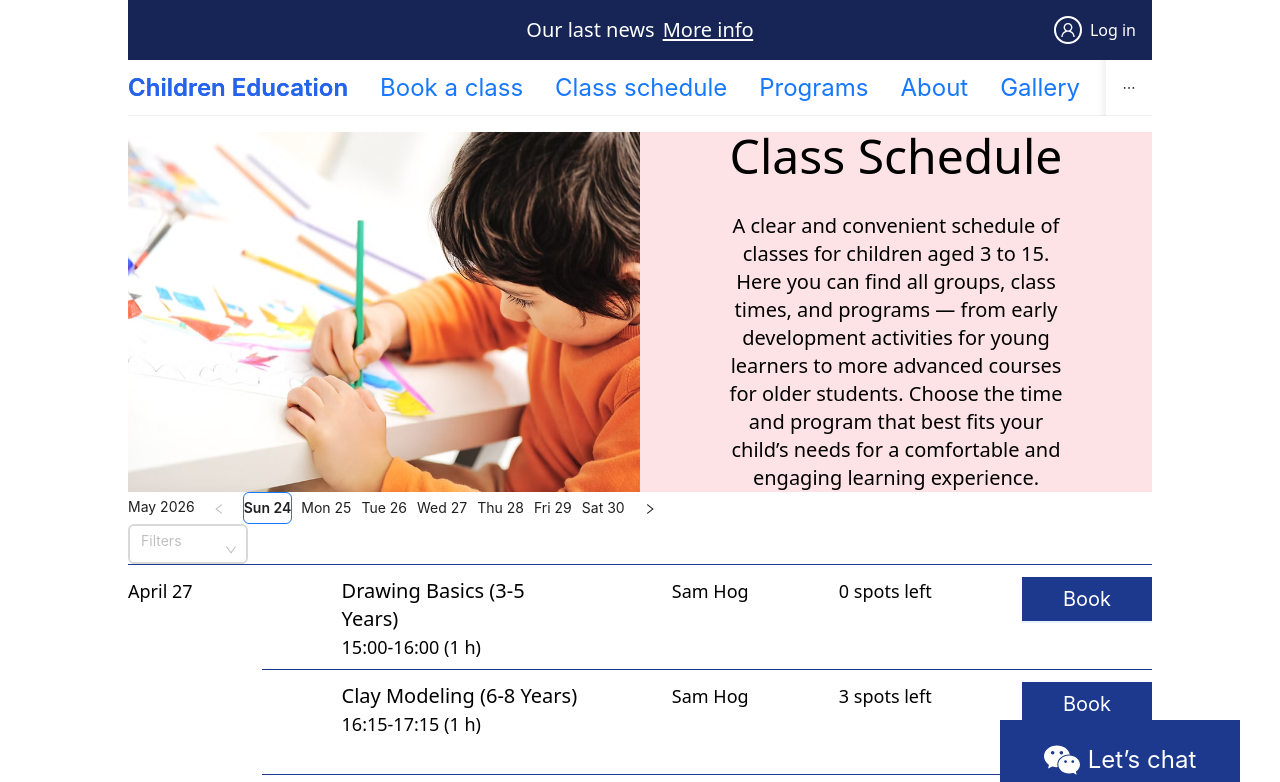
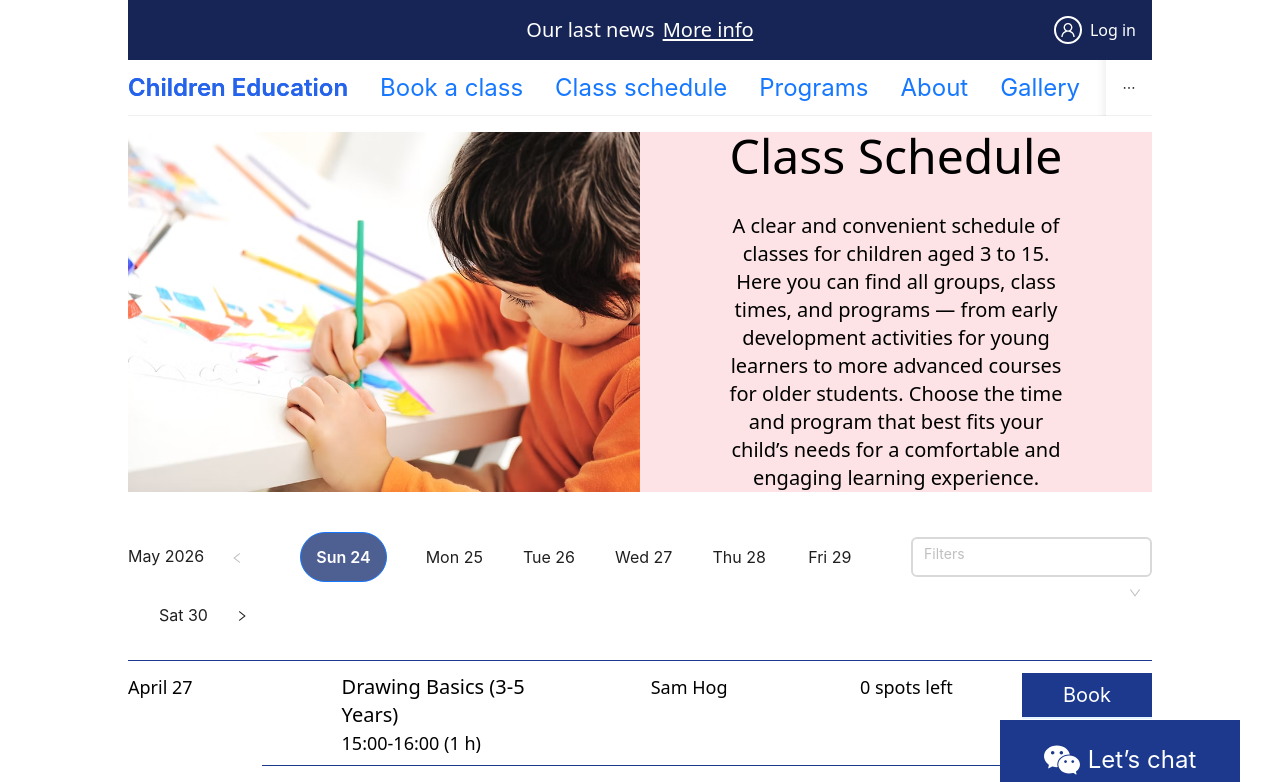
Before and after one commit to nekrasowa/Education-Club-for-toddlers, a Next.js app: page /schedule in a window 1280 px wide. Shown: the top 782 px of the page. Built offline with nearby package versions, Linux system fonts and the light colour scheme.

Commit message:
Add styles to Filter and Select items

```diff
--- a/src/components/ui/ClassesSchedule/ClassItem.tsx
+++ b/src/components/ui/ClassesSchedule/ClassItem.tsx
@@ -23,7 +23,7 @@ export function ClassItem({
           <p className='title w-80 pl-20'>{`${activity} (${age_group} ${schedule.years})`}</p>
           <p className='time text-lg pl-20'>{`${time} (${duration} ${schedule.hour})`}</p>
         </div>
-        <p className='staff text-lg'>{tutor}</p>
+        <p className='staff w-35 text-lg'>{tutor}</p>
         <p className='spots text-lg'>{`${freeSpots} ${schedule.spotsLeft}`}</p>
         {/* add disabling if 0 spots */}
         <Link href={`/book/${id}}`}>
--- a/src/components/ui/ClassesSchedule/FilteringClassesList.tsx
+++ b/src/components/ui/ClassesSchedule/FilteringClassesList.tsx
@@ -1,11 +1,12 @@
 'use client'
 
-import { Pagination, Select } from 'antd'
+import { ConfigProvider, Pagination, Select } from 'antd'
 
 import { ClassItem } from './ClassItem'
 import { ThinLine } from '@/components/elements/ThinLine'
 import { classesList } from '@/public/classesList'
 import { schedule } from '@/locales/en/schedule'
+import './filteringClassesList.module.css'
 
 export type TClassItem = {
   id: string
@@ -80,6 +81,17 @@ const filteredClassesList = createScheduledClassesList(classesList)
 export function FilteringClassesList() {
   return (
     <>
+      <div className='headOfList flex justify-between'>
+        <ConfigProvider
+          theme={{
+            components: {
+              Pagination: {
+                itemActiveBg: '#4e6091',
+                itemSize: 50,
+              },
+            },
+          }}
+        >
           <Pagination
             total={7}
             pageSize={1}
@@ -93,15 +105,15 @@ export function FilteringClassesList() {
             }}
             defaultPageSize={7}
           />
+        </ConfigProvider>
 
         <Select
           mode='tags'
-        style={{ width: 120 }}
           onChange={handleChange}
           options={filterOptions}
           placeholder={schedule.selectPlaceholder}
         />
-
+      </div>
       <div className='classesList flex flex-col w-full'>
         {Array.from(filteredClassesList.entries()).map(([date, classes]) => (
           <div className='dayBlock flex flex-row' key={date}>
--- /dev/null
+++ b/src/components/ui/ClassesSchedule/filteringClassesList.module.css
@@ -0,0 +1,29 @@
+:global(.ant-pagination) {
+  width: 65rem;
+  margin-top: 40px;
+  margin-bottom: 20px;
+  font-size: medium;
+}
+
+:global(.ant-pagination .ant-pagination-item-active) {
+  color: #fff;
+  border-radius: 25px;
+  border-color: none;
+  padding-left: 15px;
+  padding-right: 15px;
+}
+:global(.ant-pagination-item) {
+  margin-left: 30px;
+  margin-right: 30px;
+}
+
+:global(.ant-select-multiple.ant-select-show-arrow.ant-select-show-search) {
+  width: 20rem;
+}
+:global(.ant-select-selector) {
+  margin-top: 45px;
+}
+
+:global(.ant-select .ant-select-arrow) {
+  top: 60%;
+}
```
Lines whose indentation alone changed are shown as unchanged.
